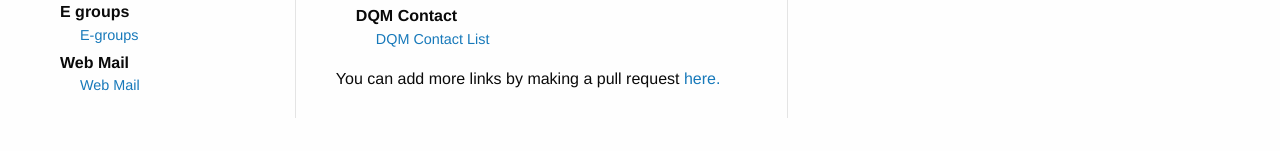
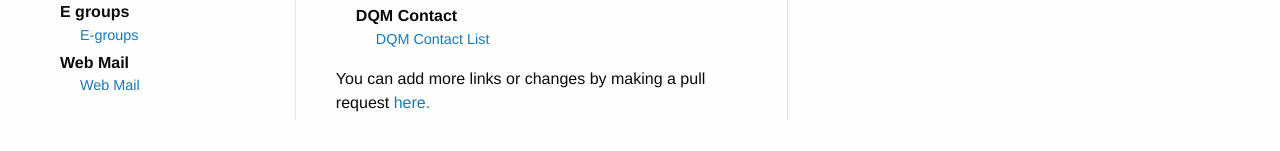
Before and after one commit to cms-DQM/cms-dqm-homepage, a plain HTML site: page index.html in a window 1280 px wide. Shown: the part 449-600 px from the top of the page. Drawn offline with Linux system fonts and the light colour scheme.

Commit message:
Update index.html

```diff
--- a/index.html
+++ b/index.html
@@ -20,7 +20,7 @@
         <h4>DQM Links:</h4>
         <ul id="link_list"></ul>
         <span
-          >You can add more links by making a pull request
+          >You can add more links or changes by making a pull request
           <a href="https://github.com/cms-DQM/cms-dqm-homepage">here.</a></span
         >
       </div>
```
